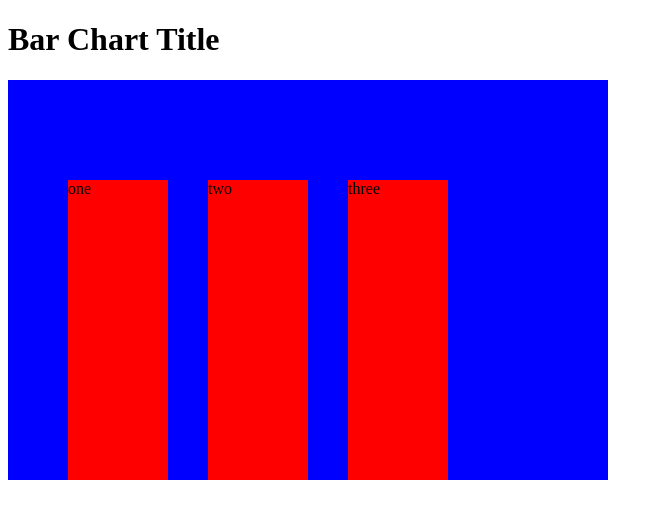
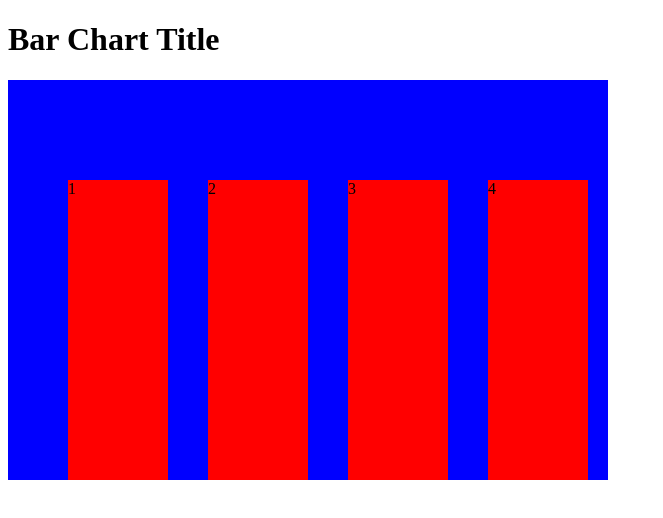
Before and after one commit to sophdubs/bar-chart-project, a website: page index.html in a window 1280 px wide. Shown: the whole page, without its empty margins (0-663 px from the left). Drawn offline with nearby package versions, Linux system fonts and the light colour scheme.

Commit message:
Removed hard coded bars in html and now dynamically generating them from input data in js file

```diff
--- a/index.html
+++ b/index.html
@@ -14,13 +14,7 @@
   <section class="chart-section">
     <div class="bar-chart">
       <ul class="bar-list">
-        <li>one</li>
-        <li>two</li>
-        <li>three</li>
       </ul>
-      <!-- <span>one</span>
-      <span>two</span>
-      <span>three</span> -->
     </div>
 
   </section>
--- a/index.js
+++ b/index.js
@@ -1,10 +1,20 @@
+let root = document.documentElement;
 const drawBarChart = function(data, options, element){
-  let root = document.documentElement;
+  // Setting width and height of bar chart based on passed in options.
   root.style.setProperty('--height', options.height);
   root.style.setProperty('--width', options.width);
+
+  //Creating bars in bar chart from input data
+
+  for (let i = 0; i < data.length; i++) {
+    $('.bar-list').append(`<li>${data[i]}</li>`);
+  }
+
+  //Setting width and height of bars based on data inputs
+
 };
 
-const chartData = [1, 2, 3, 4, 5, 6, 7, 8, 9, 10];
+const chartData = [1, 2, 3, 4];
 const chartOptions = {
   height: '400px',
   width: '600px'
```
